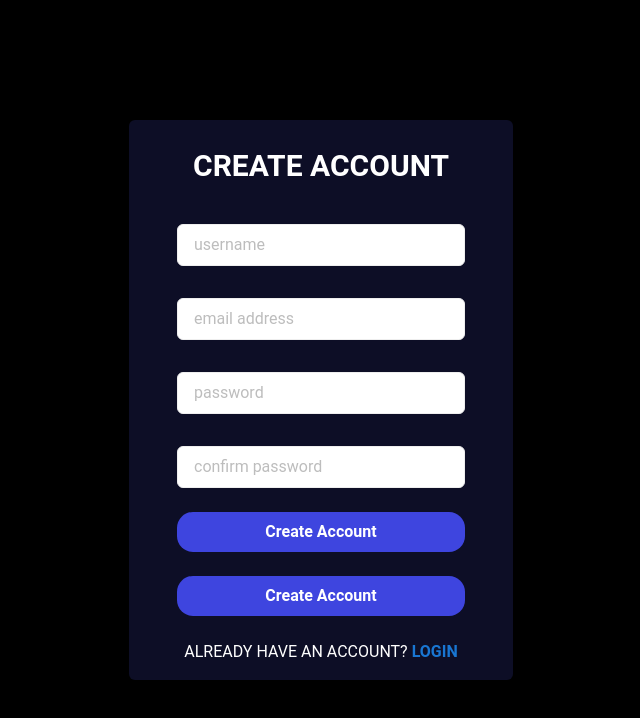
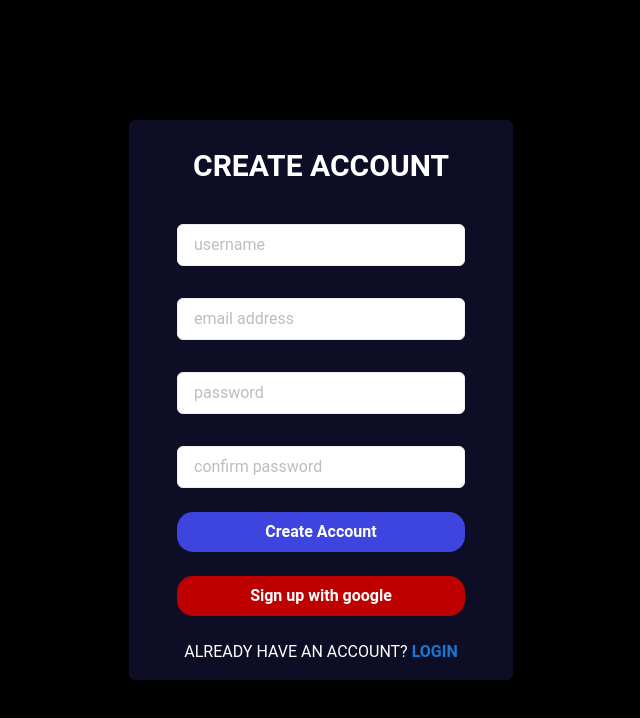
Before and after one commit to aswinkrishna-p/paint-cont-UI, a React (Create React App) app: page /painter/register in a window 1280 px wide. Shown: the top 718 px of the page, without its empty margins (319-959 px from the left). Built offline with nearby package versions, Linux system fonts and the light colour scheme.

Commit message:
errors fixed

```diff
--- a/src/Pages/Painters/PainterLogin.jsx
+++ b/src/Pages/Painters/PainterLogin.jsx
@@ -83,7 +83,7 @@ function PainterLogin(props) {
             className="block bg-[white] w-72 px-4 py-2 mt-2   border rounded-md "
             onChange={(e) => setPassword(e.target.value)}
           />
-          <button className=" text-white bg-[#3E45DF] rounded-2xl py-2 px-4 uppercase font-bold hover:bg-[#1c2294] transition duration-300 ">Create Account</button>
+          <button className=" text-white bg-[#3E45DF] rounded-2xl py-2 px-4 uppercase font-bold hover:bg-[#1c2294] transition duration-300 ">sign in</button>
           <button className=" text-white bg-[#BF0000] rounded-2xl py-2 px-4  font-bold hover:bg-[#bf0000c6] transition duration-300 "> Sign up with google</button>
         </form>
           <span className="text-white uppercase mb-3 text-center">Don't have an account? <Link to= '/register' className="font-bold text-blue-700" >Register</Link> </span>
--- a/src/Pages/Painters/PainterRegister.jsx
+++ b/src/Pages/Painters/PainterRegister.jsx
@@ -121,7 +121,7 @@ const handleChange =(event) =>{
           />
 
           <button type='submit' className=" text-white bg-[#3E45DF] rounded-2xl py-2 px-4 font-bold hover:bg-[#1c2294] transition duration-300 ">Create Account</button>
-          <button className=" text-white bg-[#3E45DF] rounded-2xl py-2 px-4 font-bold hover:bg-[#1c2294] transition duration-300 ">Create Account</button>
+          <button className=" text-white bg-[#BF0000] rounded-2xl py-2 px-4  font-bold hover:bg-[#bf0000c6] transition duration-300 "> Sign up with google</button>
           <span className="text-white uppercase text-center">Already have an account? <Link to= '/login' className="font-bold text-blue-700" >Login</Link> </span>
         </form>
       </div>
--- a/src/Pages/Users/Login.jsx
+++ b/src/Pages/Users/Login.jsx
@@ -43,13 +43,15 @@ function Login(props) {
 
       const res = await login(email, password)
       console.log('userdataa ',res.data.token);
+      if(res.data.success){
+        dispatch(signInSuccess(res.data))
+        localStorage.setItem('user_token',res.data.token)
+      }
 
-      dispatch(signInSuccess(res.data))
-
-      localStorage.setItem('user_token',res.data.token)
-
-      if(res.status === 200){
+      if(res.data.success){
         navigate('/')
+      }else{
+        toast.error(res.data.message)
       }
     } catch (error) {
       dispatch(signInFailure(error.message))
@@ -83,7 +85,7 @@ function Login(props) {
             className="block bg-[white] w-72 px-4 py-2 mt-2   border rounded-md "
             onChange={(e) => setPassword(e.target.value)}
           />
-          <button className=" text-white bg-[#3E45DF] rounded-2xl py-2 px-4 uppercase font-bold hover:bg-[#1c2294] transition duration-300 ">Create Account</button>
+          <button className=" text-white bg-[#3E45DF] rounded-2xl py-2 px-4 uppercase font-bold hover:bg-[#1c2294] transition duration-300 "> sign in</button>
           <button className=" text-white bg-[#BF0000] rounded-2xl py-2 px-4  font-bold hover:bg-[#bf0000c6] transition duration-300 "> Sign up with google</button>
         </form>
           <span className="text-white uppercase mb-3 text-center">Don't have an account? <Link to= '/register' className="font-bold text-blue-700" >Register</Link> </span>
--- a/src/Pages/Users/Register.jsx
+++ b/src/Pages/Users/Register.jsx
@@ -124,7 +124,7 @@ const handleChange =(event) =>{
           />
 
           <button type='submit' className=" text-white bg-[#3E45DF] rounded-2xl py-2 px-4 font-bold hover:bg-[#1c2294] transition duration-300 ">Create Account</button>
-          <button className=" text-white bg-[#3E45DF] rounded-2xl py-2 px-4 font-bold hover:bg-[#1c2294] transition duration-300 ">Create Account</button>
+          <button className=" text-white bg-[#BF0000] rounded-2xl py-2 px-4  font-bold hover:bg-[#bf0000c6] transition duration-300 "> Sign up with google</button>
           <span className="text-white uppercase text-center">Already have an account? <Link to= '/login' className="font-bold text-blue-700" >Login</Link> </span>
         </form>
       </div>
```
